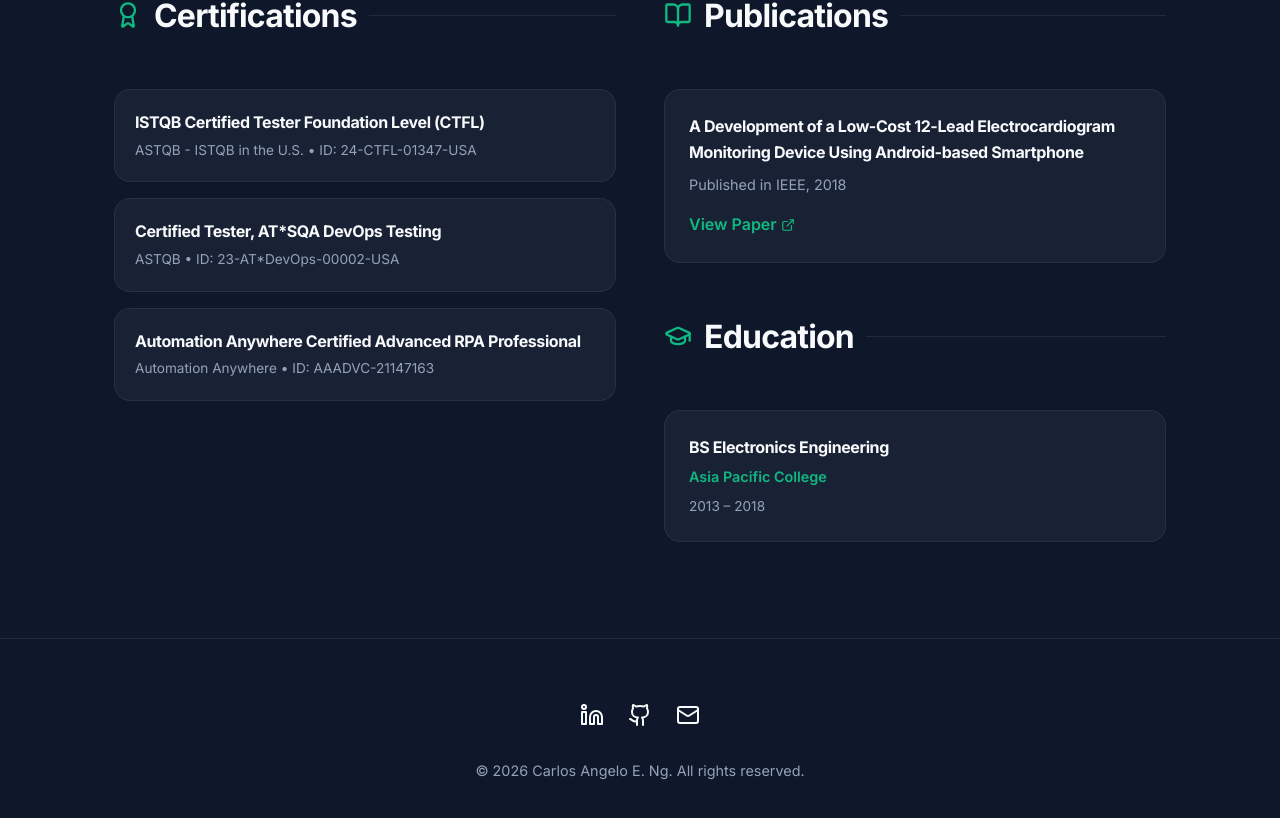
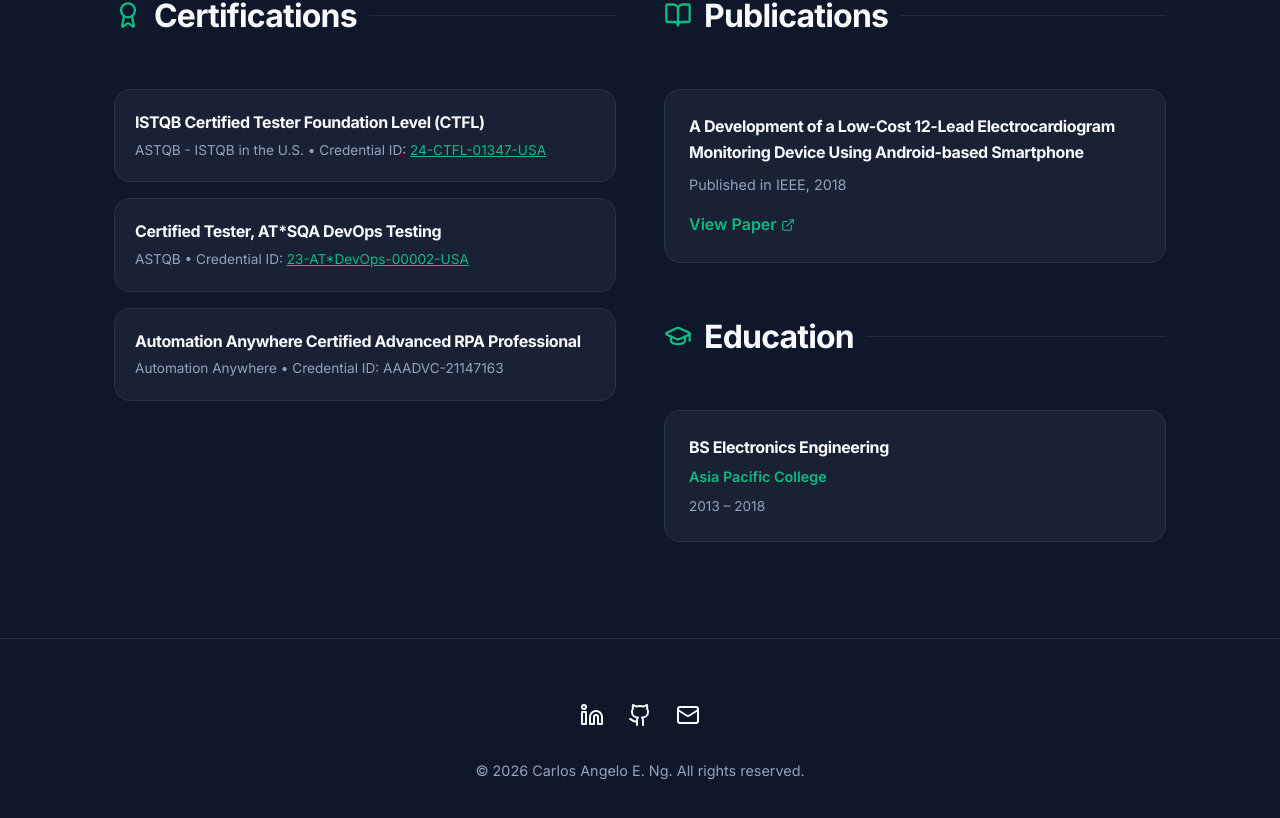
Before and after one commit to cng07/carlosng07, a React (Vite) app: page / in a window 1280 px wide. Shown: the part 3569-4387 px from the top of the page. Built offline with nearby package versions, Linux system fonts and the light colour scheme.

Commit message:
Update certification section with Credential ID and certificate hyperlinks

```diff
--- a/src/data/resumeData.js
+++ b/src/data/resumeData.js
@@ -81,17 +81,19 @@ export const resumeData = {
     {
       title: "ISTQB Certified Tester Foundation Level (CTFL)",
       issuer: "ASTQB - ISTQB in the U.S.",
-      id: "24-CTFL-01347-USA"
+      credentialId: "24-CTFL-01347-USA",
+      link: "https://drive.google.com/file/d/1hC1IcfeBia77IPZjuVlVPJro6JD64uiV/view?usp=sharing"
     },
     {
       title: "Certified Tester, AT*SQA DevOps Testing",
       issuer: "ASTQB",
-      id: "23-AT*DevOps-00002-USA"
+      credentialId: "23-AT*DevOps-00002-USA",
+      link: "https://drive.google.com/file/d/1UqA8qJbYtNGSCNxxyFpiJKc8G2TtYgMy/view?usp=sharing"
     },
     {
       title: "Automation Anywhere Certified Advanced RPA Professional",
       issuer: "Automation Anywhere",
-      id: "AAADVC-21147163"
+      credentialId: "AAADVC-21147163"
     }
   ],
 
--- a/src/pages/Home.jsx
+++ b/src/pages/Home.jsx
@@ -144,7 +144,13 @@ const Home = () => {
                             {resumeData.certifications.map((cert, i) => (
                                 <div key={i} className="glass" style={{ padding: '1.25rem' }}>
                                     <h4 style={{ color: 'var(--text-main)', marginBottom: '0.25rem' }}>{cert.title}</h4>
-                                    <p style={{ fontSize: '0.85rem', color: 'var(--text-muted)' }}>{cert.issuer} • ID: {cert.id}</p>
+                                    <p style={{ fontSize: '0.85rem', color: 'var(--text-muted)' }}>
+                                        {cert.issuer} • Credential ID: {cert.link ? (
+                                            <a href={cert.link} target="_blank" rel="noreferrer" style={{ color: 'var(--primary)', textDecoration: 'underline' }}>
+                                                {cert.credentialId}
+                                            </a>
+                                        ) : cert.credentialId}
+                                    </p>
                                 </div>
                             ))}
                         </div>
```
